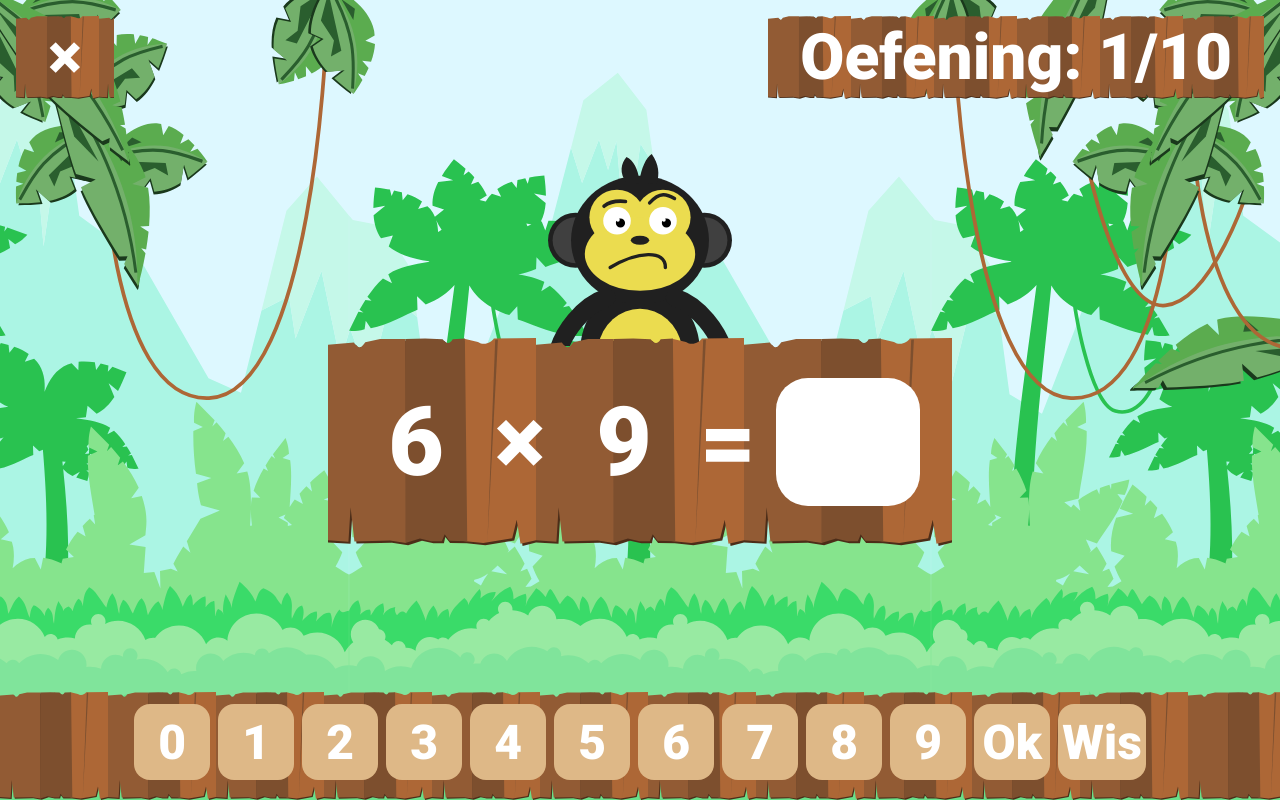
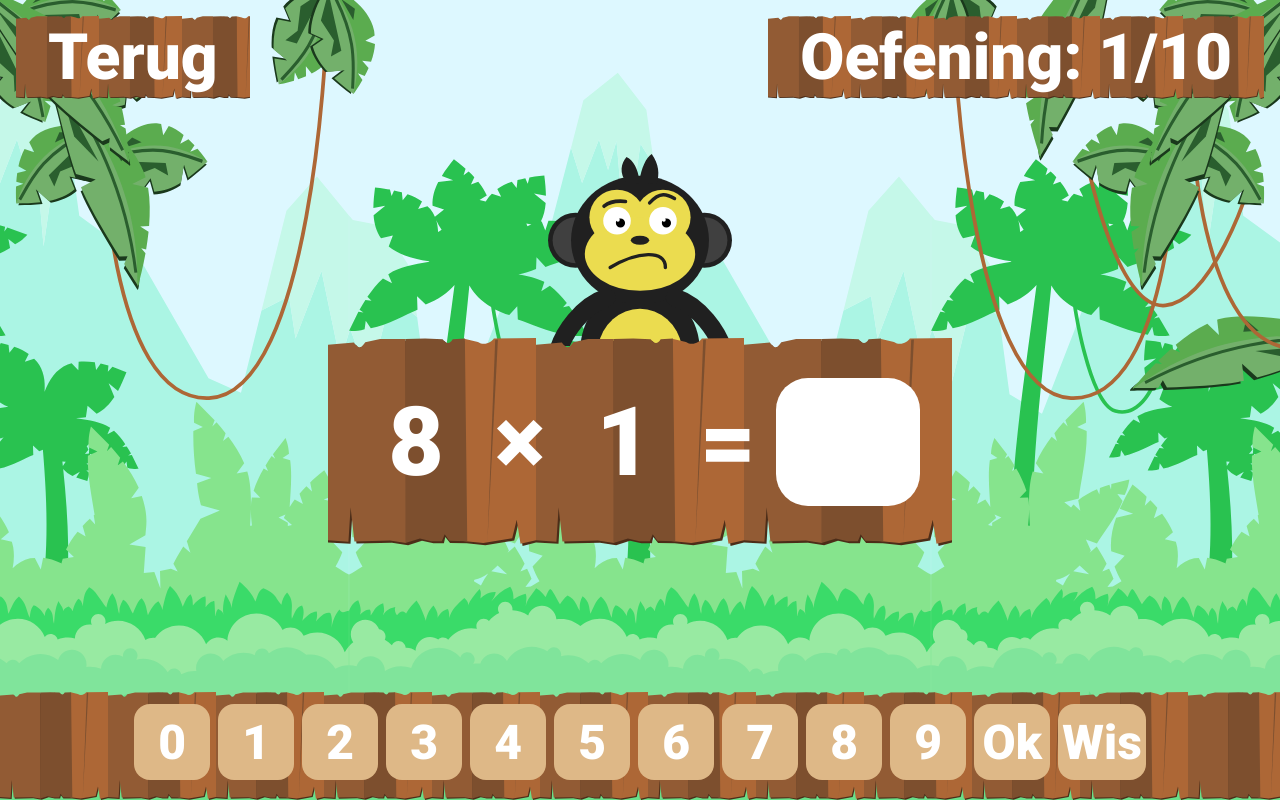
Before and after one commit to NielsBillen/mathexercises, a plain HTML site: page html/exercise.html in a window 1280 px wide. Drawn offline with Linux system fonts and the light colour scheme.

Commit message:
allowed mix of division and multiplication, added back button, better sequence generation of exercises

```diff
--- a/css/exercise.css
+++ b/css/exercise.css
@@ -1,8 +1,9 @@
 /* fixes the position of the exercise type */
-#type {
+#back {
     position: fixed;
     left: 1vmin;
     top: 1vmin;
+    cursor: pointer;
 }
 
 /* fixes the position of the progress */
--- a/html/exercise.html
+++ b/html/exercise.html
@@ -39,7 +39,7 @@
         <div class = "theme-border left"></div>
         <div class = "theme-border right"></div>
 
-        <header id = "type" class = "text small">&times;</header>
+        <header id = "back" class = "text small" onclick = "window.location = 'settings.html'">Terug</header>
         <header id = "progress" class = "text small">Oefening: 0/0</header>
 
         <div id = "exercise-wrapper" class = "vertical center grow">
--- a/scripts/appcache.js
+++ b/scripts/appcache.js
@@ -7,7 +7,7 @@ window.addEventListener("load", function (loadEvent) {
     var appcache, version, versionNumber, setVersionNumber, updateButton;
 
     appcache = window.applicationCache;
-    versionNumber = "v0.3.3";
+    versionNumber = "v0.4";
     version = document.getElementById("version");
     version.innerHTML = versionNumber;
     updateButton = document.getElementById("update");
--- a/scripts/exercise.js
+++ b/scripts/exercise.js
@@ -22,6 +22,24 @@ utility = (function () {
     "use strict";
 
     var my = {};
+
+    /*
+     * Returns a random element from the given array
+     */
+    my.getRandom = function (array) {
+        if (!array) {
+            throw "array is undefined!";
+        } else if (!Array.isArray(array)) {
+            throw "argument is not an array!";
+        } else if (array.length === 0) {
+            throw "the array is empty!";
+        }
+        return array[Math.floor(Math.random() * array.length)];
+    };
+
+    my.getRandomInt = function (minimum, maximum) {
+        return minimum + Math.floor(Math.random() * (maximum - minimum + 1));
+    };
 
     /*
      * Generates an array of the given size, containing successive permutations
@@ -382,6 +400,32 @@ var model = (function () {
         }
     };
 
+    // returns whether this exercise is equal to a previous exercise
+    my.Exercise.prototype.equals = function (other) {
+        return other && this.left === other.left && this.right === other.right && this.unknown === other.unknown && this.solution === other.solution && this.operator === other.operator;
+    };
+
+    // returns whether this exercise shares an operand with another exercise
+    my.Exercise.prototype.sharesOperand = function (other) {
+        if (!other) {
+            return false;
+        }
+
+        if (this.left === other.left || this.left === other.right || this.left === other.solution) {
+            return true;
+        }
+
+        if (this.right === other.left || this.right === other.right || this.right === other.solution) {
+            return true;
+        }
+
+        if (this.solution === other.left || this.solution === other.right || this.solution === other.solution) {
+            return true;
+        }
+
+        return false;
+    };
+
     // override the print
     my.Exercise.prototype.toString = function () {
         return this.left + this.operator + this.right + "=" + this.solution;
@@ -392,10 +436,33 @@ var model = (function () {
         this.value = value;
     };
 
-    // returns an array of multiplication exercises
-    my.Multiplications = function (count, tableArray, unknownArray) {
+    // generate a random exercise
+    my.Generate = function (tableArray, unknownArray, operatorArray) {
+        var operator, left, right, solution,  unknown, operatorSign;
+
+        operator = utility.getRandom(operatorArray);
+
+        if (operator === "multiply") {
+            left = utility.getRandom(tableArray);
+            right = utility.getRandomInt(1, 10);
+            solution = left * right;
+            operatorSign = "&times;";
+        } else {
+            right = utility.getRandom(tableArray);
+            solution = utility.getRandomInt(1, 10);
+            left = solution * right;
+            operatorSign = ":";
+        }
+
+        unknown = utility.getRandom(unknownArray);
+
+        return new my.Exercise(left, right, operatorSign, solution, unknown);
+    };
+
+    // returns an array containing exercises
+    my.Exercices = function (count, tableArray, unknownArray, operatorArray) {
         if (count < 1) {
-            throw "the requested number of multiplication exercises is smaller than one!";
+            throw "the requested number of exercises is smaller than one!";
         }
         if (!Array.isArray(tableArray)) {
             throw "the given tables are not an array!" + tableArray;
@@ -409,60 +476,82 @@ var model = (function () {
         if (unknownArray.length === 0) {
             throw "the array with unknown positions is empty!";
         }
+        if (!Array.isArray(operatorArray)) {
+            throw "the given operator array is not an array!" + operatorArray;
+        }
+        if (operatorArray.length === 0) {
+            throw "the array with operators is empty!";
+        }
 
-        var i, result, exercise, left, right, solution, unknown, previous, valid, lefts, rights, unknowns;
+        var i, j, result, best, length, bestLength, exercise, retries, temp, noshares;
+
+
+        result = [];
 
         // initialize the result
-        result = [];
-        lefts = utility.permutateArray(tableArray, count);
-        rights = utility.permutateNumbers(1, 10, count);
-        unknowns = utility.permutateArray(unknownArray, count);
+        for (i = 0; i < count; i += 1) {
+            retries = 0;
+            best = null;
+            bestLength = -1;
 
-        for (i = 0; i < count; i += 1) {
-            left = lefts[i];
-            right = rights[i];
-            solution = left * right;
-            unknown = unknowns[i];
+outer:
+            // try 100 times go generate a good exercise
+            while (retries < 100) {
+                // generate a random exercise
+                temp = my.Generate(tableArray, unknownArray, operatorArray);
 
-            result[i] = new my.Exercise(left, right, "&times;", solution, unknown);
-        }
+                // initialise best (in case no exercise is ever going to be good!)
+                if (!best) {
+                    best = temp;
+                }
 
-        return result;
-    };
+                // check whether it is acceptable
+                noshares = true;
+                if (unknownArray.length > 1 && i > 1 && temp.unknown === result[i - 1].unknown && temp.unknown === result[i - 2].unknown) {
+                    noshares = false;
+                } else if (operatorArray.length > 1 && i > 1 && temp.operator === result[i - 1].operator && temp.operator === result[i - 2].operator) {
+                    noshares = false;
+                }
 
-    // returns an array of division exercises
-    my.Divisions = function (count, tableArray, unknownArray) {
-        if (count < 1) {
-            throw "the requested number of multiplication exercises is smaller than one!";
-        }
-        if (!Array.isArray(tableArray)) {
-            throw "the given tables are not an array!" + tableArray;
-        }
-        if (tableArray.length === 0) {
-            throw "the array with tables is empty!";
-        }
-        if (!Array.isArray(unknownArray)) {
-            throw "the given unknowns are not an array!" + unknownArray;
-        }
-        if (unknownArray.length === 0) {
-            throw "the array with unknown positions is empty!";
-        }
+                if (noshares) {
+                    for (j = 0; j < i; j += 1) {
+                        if (temp.equals(result[j])) {
+                            // temp is equal to a previous exercise;
+                            noshares = false;
+                            break;
+                        }
+                    }
+                }
 
-        var i, result, exercise, left, right, solution, unknown, previous, valid, lefts, rights, unknowns;
+                if (noshares) {
+                    length = 0;
+                    for (j = i - 1; j >= 0; j -= 1) {
+                        if (temp.sharesOperand(result[j])) {
+                            if (length > bestLength) {
+                                best = temp;
+                                bestLength = length;
+                            }
+                            noshares = false;
+                            break;
+                        } else {
+                            length += 1;
+                        }
+                    }
+                }
 
-        // initialize the result
-        result = [];
-        lefts = utility.permutateNumbers(1, 10, count);
-        rights = utility.permutateArray(tableArray, count);
-        unknowns = utility.permutateArray(unknownArray, count);
+                // does not share a single operand with the previous exercise
+                if (noshares === true) {
+                    best = temp;
+                    break;
+                }
 
-        for (i = 0; i < count; i += 1) {
-            right = rights[i];
-            solution = lefts[i];
-            left = solution * right;
-            unknown = unknowns[i];
+                retries += 1;
+            }
 
-            result[i] = new my.Exercise(left, right, ":", solution, unknown);
+            result[i] = best;
+
+            /*console.log(retries + " " + bestLength);
+            console.log(best.left + " " + best.operator + " " + best.right + " = " + best.solution);*/
         }
 
         return result;
@@ -590,21 +679,21 @@ controller = (function () {
 (function () {
     "use strict";
 
-    var tables, count, types, choice, typeHeader;
-
-    typeHeader = document.getElementById("type");
+    var tables, count, types, operators;
 
     count = localsettings.getNumberOfExercises(10);
     tables = localsettings.getTables([1, 2, 3, 4, 5, 6, 7, 8, 9, 10]);
     types = localsettings.getTypes(["solution"]);
-    choice = localsettings.getExerciseChoice("multiply");
+    operators = localsettings.getExerciseOperators(["multiply"]);
     localsettings.setExerciseStartTime();
 
+    controller.init(model.Exercices(count, tables, types, operators));
+    /*
     if (choice === "divide") {
         typeHeader.innerHTML = ":";
         controller.init(model.Divisions(count, tables, types));
     } else {
         typeHeader.innerHTML = "&times;";
         controller.init(model.Multiplications(count, tables, types));
-    }
+    }*/
 }());
--- a/scripts/localsettings.js
+++ b/scripts/localsettings.js
@@ -16,31 +16,37 @@ var localsettings = (function () {
     };
 
     /*  */
-    my.getExerciseChoice = function (defaultValue) {
-        if (!(typeof defaultValue === "string" || defaultValue instanceof String)) {
-            throw "the default value is not of type string!";
-        } else if (defaultValue !== "multiply" && defaultValue !== "divide") {
-            throw "the default value should either be multiply or divide";
+    my.getExerciseOperators = function (defaultValues) {
+        if (!Array.isArray(defaultValues)) {
+            throw "the given default values are not an array!";
+        }
+        if (defaultValues.length === 0) {
+            throw "the given array is empty!";
         }
 
-        var result = localStorage.getItem("exercise-choice");
+        var result = JSON.parse(localStorage.getItem("exercise-operators"));
 
-        if (result && (result === "multiply" || result === "divide")) {
-            return result;
+        if (result) {
+            if (Array.isArray(result)) {
+                return result;
+            } else {
+                return defaultValues;
+            }
         } else {
-            return defaultValue;
+            return defaultValues;
         }
     };
 
-    /* sets the number of exercises to the given value */
-    my.setExerciseChoice = function (value) {
-        if (!(typeof value === "string" || value instanceof String)) {
-            throw "the default value is not of type string!";
-        } else if (value !== "multiply" && value !== "divide") {
-            throw "the default value should either be multiply or divide";
+    /* set the types */
+    my.setExerciseOperators = function (values) {
+        if (!Array.isArray(values)) {
+            throw "the given values are not an array!";
+        }
+        if (values.length === 0) {
+            throw "the given array is empty!";
         }
 
-        localStorage.setItem("exercise-choice", value);
+        localStorage.setItem("exercise-operators", JSON.stringify(values));
     };
 
     /* */
```
Also changed, not shown: scripts/settings.js (+33 -13 lines), 1 other file.
